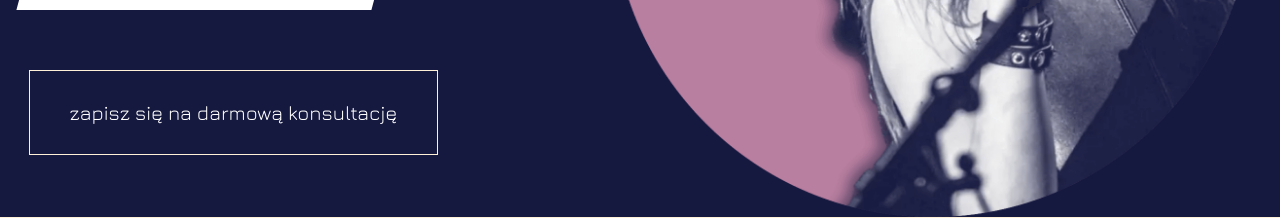
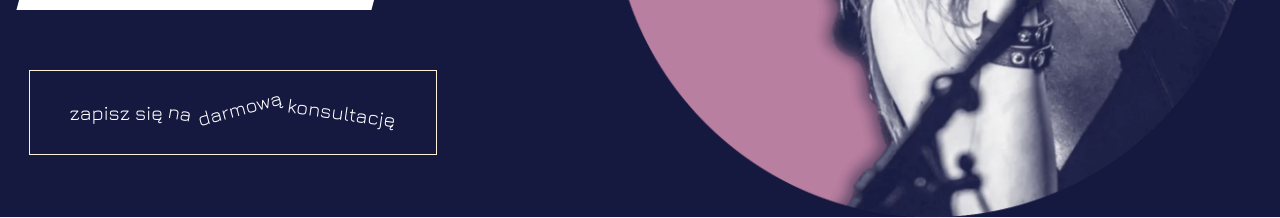
Before and after one commit to aggieN/voice-lab-lp, a Next.js app: page / in a window 1280 px wide. Shown: the part 503-721 px from the top of the page. Built offline with nearby package versions, Linux system fonts and the light colour scheme; a web font is replaced by a local one.

Commit message:
create button transitions

```diff
--- a/src/sections/Hero/Hero.js
+++ b/src/sections/Hero/Hero.js
@@ -15,13 +15,13 @@ const Hero = () => {
           <div className={styles.container}>
             <div className={styles.box}>
               <h1 className={alexandria.className}><span>Przestrzeń</span><span>kreatywnego</span><span>śpiewu</span></h1>
-              <button className={`${styles.buttonDesktop} ${jura.className}`}>zapisz się na darmową konsultację</button>
+              <button className={`${styles.buttonDesktop} ${styles.button} ${jura.className}`}>zapisz się <span>na</span> <span>darmową </span><span>konsultację</span></button>
             </div>
             <div className={styles.imageWrapper}>
               <Image src="/aggie-hero-mobile.webp" priority={true} width={440} height={440} alt="Aggie" className={styles.imageMobile} />
               <Image src="/aggie-hero.webp" priority={true} width={740} height={740} alt="Aggie" className={styles.imageDesktop} />
             </div>
-            <button className={`${styles.buttonMobile} ${jura.className}`}>zapisz się na darmową konsultację</button>
+            <button className={`${styles.buttonMobile} ${styles.button} ${jura.className}`}>zapisz się <span>na</span> <span>darmową </span><span>konsultację</span></button>
           </div>
         </Wrapper>
       </div>
--- a/src/sections/Hero/Hero.module.scss
+++ b/src/sections/Hero/Hero.module.scss
@@ -161,6 +161,43 @@
   }
 }
 
+.button {
+  cursor: pointer;
+  transition: all 1s ease-in;
+
+  span {
+    display: inline-block;
+    transition: transform .6s .1s linear;
+
+    &:first-of-type {
+      transform: rotate(10deg);
+    }
+
+    &:nth-child(2) {
+      transform: rotate(-15deg);
+      transform-origin: 30%;
+    }
+
+    &:last-child {
+      margin-left: 4px;
+      transform: rotate(8deg);
+    }
+  }
+
+  &:hover {
+    box-shadow: -7px -7px 0px -2px $color-bouquet;
+
+    span {
+      transform: rotate(0);
+    }
+  }
+
+  &:active {
+    background-color: $color-bouquet;
+  }
+}
+
+
 .buttonDesktop {
   display: none;
 
--- a/src/utils/fonts.js
+++ b/src/utils/fonts.js
@@ -7,7 +7,7 @@ export const alexandria = Alexandria({
 
 export const jura = Jura({
   subsets: ['latin-ext'],
-  weight: ['400', '600']
+  weight: ['400', '600', '700']
 })
 
 export const kufam = Kufam({
```
